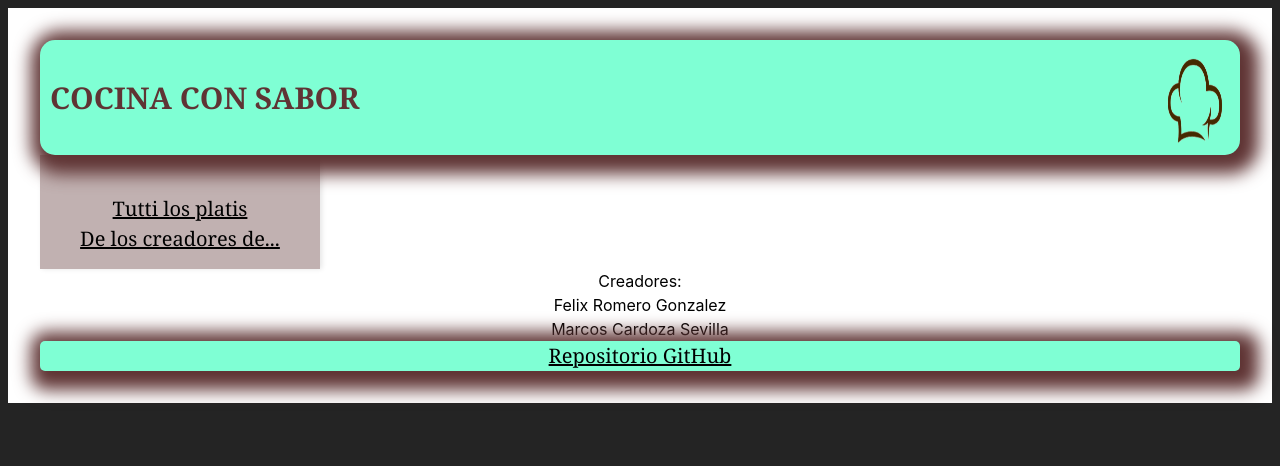
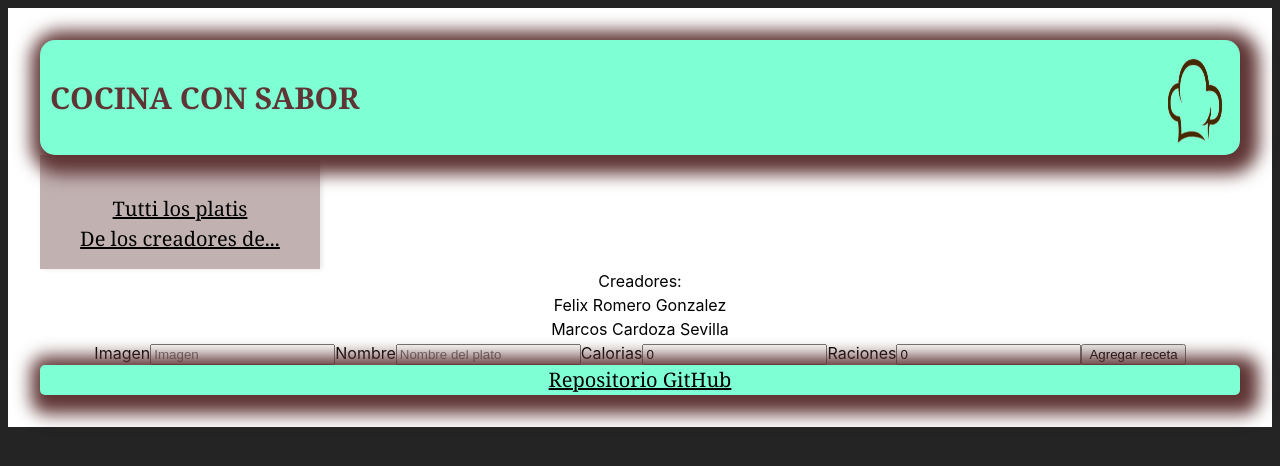
Before and after one commit to FelixFS3D/Recetas, a React (Vite) app: page /about in a window 1280 px wide. Shown: the top 466 px of the page. Built offline with nearby package versions, Linux system fonts and the light colour scheme.

Commit message:
dia 4, falta terminar formulario y ..

```diff
--- /dev/null
+++ b/src/Components/Formulario.jsx
@@ -0,0 +1,68 @@
+import { useState } from "react"
+import recetasArr from "../assets/data/recetas.json";
+import RecetaCard from "./RecetaCard";
+import Recetas from "./Recetas";
+import Paginaprincipal from "../assets/pages/Paginaprincipal";
+
+function Formulario() {
+
+    const [recetas, setRecetas]= useState(recetasArr)
+    const [image, setImage] = useState(``)
+    const [name, setName] = useState(``)
+    const [calories, setCalories] = useState(0)
+    const [raciones, setRaciones] = useState(0)
+
+    const handleSubmit = (event) => {
+        event.preventDefault()
+
+        const newReceta = {
+            image,
+            name,
+            calories,
+            raciones,
+        }
+
+        setRecetas([...recetas, newReceta])
+
+        setImage(``)
+        setName(``)
+        setCalories(0)
+        setRaciones(0)
+
+
+const clone = [...props.recetasArr]
+clone.push(newReceta)
+props.setRecetas(clone)
+    }
+
+
+  return (
+    <div>
+<form onSubmit={handleSubmit}>
+<label>
+    Imagen
+    <input name="image" type="url" placeholder="Imagen" onChange={(event) => setImage(event.target.value)} value={image} />
+</label>
+<label>
+    Nombre
+    <input name="Nombre" type="text" placeholder="Nombre del plato" onChange={(event) => setName(event.target.value)} value={name} />
+</label>
+<label>
+    Calorias
+    <input name="calorias" type="number" placeholder="calorias" onChange={(event) => setCalories(event.target.value)} value={calories}/>
+</label>
+<label>
+    Raciones
+    <input name="raciones" type="text" placeholder="raciones" onChange={(event) => setRaciones(event.target.value)} value={raciones} />
+</label>
+<button type="submit"> Agregar receta </button>
+
+
+</form>
+
+
+    </div>
+  )
+}
+
+export default Formulario
--- a/src/Components/RecetaCard.jsx
+++ b/src/Components/RecetaCard.jsx
@@ -1,32 +1,29 @@
+import { Link,  } from "react-router-dom";
 
-import { Link, useParams } from "react-router-dom"
 
 function RecetaCard(props) {
-
-  const recetasId = useParams()
-  //const recetasProfile = recetasArr.find((receta) => receta.id === recetasId);
+  const { id, image, name, calories, servings } = props.eachRecetas;
 
 
 
   return (
-        <div className="receta-card" >
-          <Link to = {`/recetas/${props.eachRecetas.id}`}>
+    <div className="receta-card">
+      <Link to={`/recetas/${id}`}>
         <div>
-          <img src={props.eachRecetas.image} alt="" width="60px" height="60px" />
-            <h2>{props.eachRecetas.name}</h2>
+          <img src={image} alt="" width="60px" height="60px" />
+          <h2>{name}</h2>
 
           <p>
-              {props.eachRecetas.calories}kcal{" "}
-              {props.eachRecetas.calories > 400 ? <span>🫀</span> : <span>🥦</span>}
+            {calories}kcal{" "}
+            {calories > 400 ? <span>🫀</span> : <span>🥦</span>}
           </p>
-            <p>Raciones: {props.eachRecetas.servings}</p>
+          <p>Raciones: {servings}</p>
         </div>
       </Link>
 
-
       <button onClick={() => props.aLaBasura(props.index)}>A la basura</button>
     </div>
-  )
+  );
 }
 
-export default RecetaCard
+export default RecetaCard;
--- a/src/Components/Recetas.jsx
+++ b/src/Components/Recetas.jsx
@@ -1,6 +1,7 @@
 import { useState} from "react";
 import recetasArr from "../assets/data/recetas.json";
 import RecetaCard from "./RecetaCard";
+import Formulario from "./Formulario";
 
 
 
@@ -20,7 +21,7 @@ function Recetas() {
     <div className="card-container">
       {receta.map((eachRecetas, index) => {
         return (
-          <RecetaCard key={eachRecetas.id} eachRecetas={eachRecetas} aLaBasura={aLaBasura} index={index}/>
+          <RecetaCard key={eachRecetas.id} eachRecetas={eachRecetas} aLaBasura={aLaBasura} index={index} />
         )
         //Este hace que no funcione el boton
         //<Link to={`/recetas/${eachRecetas.id}`}>  </Link>
--- a/src/assets/pages/About.jsx
+++ b/src/assets/pages/About.jsx
@@ -1,3 +1,4 @@
+import Formulario from "../../Components/Formulario"
 
 
 function About() {
@@ -11,6 +12,7 @@ Felix Romero Gonzalez
 Marcos Cardoza Sevilla
 <br />
 
+<Formulario />
     </div>
   )
 }
--- a/src/assets/pages/Paginaprincipal.jsx
+++ b/src/assets/pages/Paginaprincipal.jsx
@@ -1,5 +1,6 @@
 
 
+import Formulario from "../../Components/Formulario"
 import Recetas from "../../Components/Recetas"
 
 function Paginaprincipal() {
@@ -7,8 +8,9 @@ function Paginaprincipal() {
 
   return (
     <div>
-      {}
+
 <Recetas />
+
 
     </div>
   )
```
Lines whose indentation alone changed are shown as unchanged.
